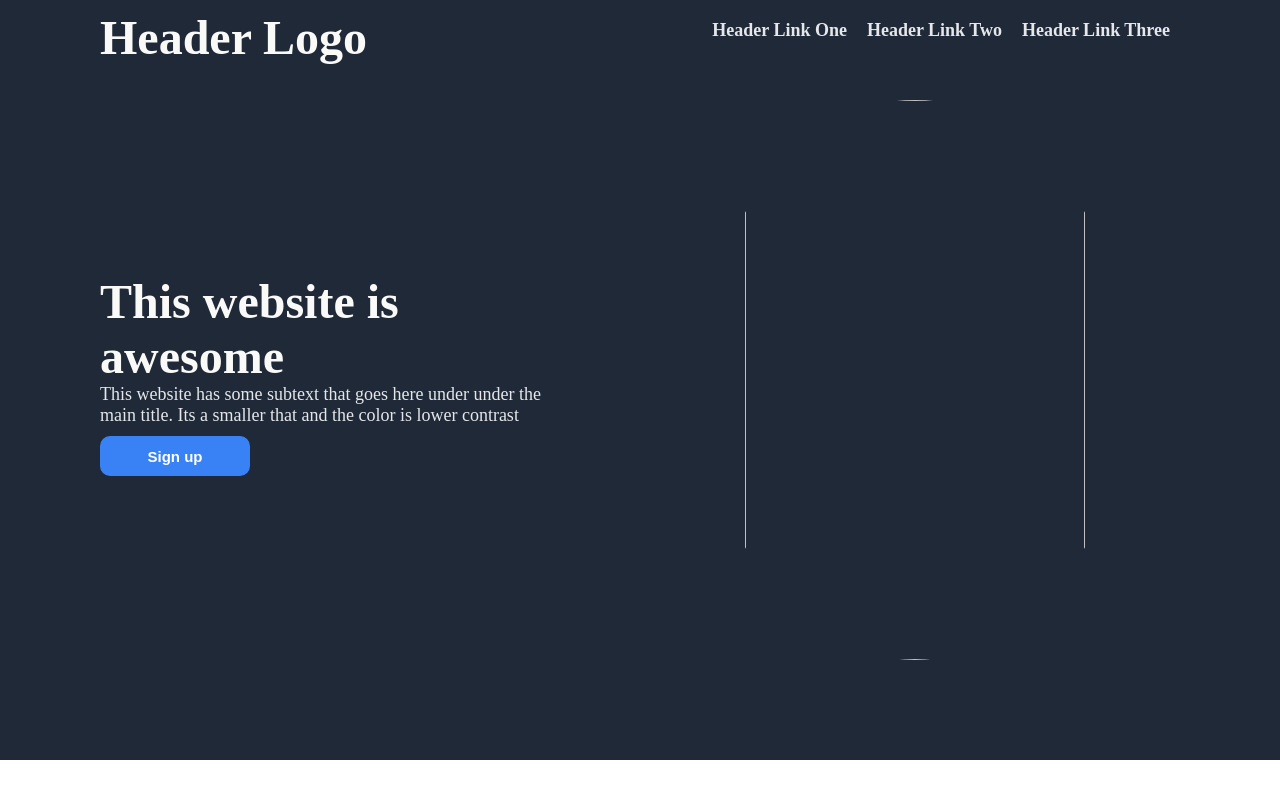
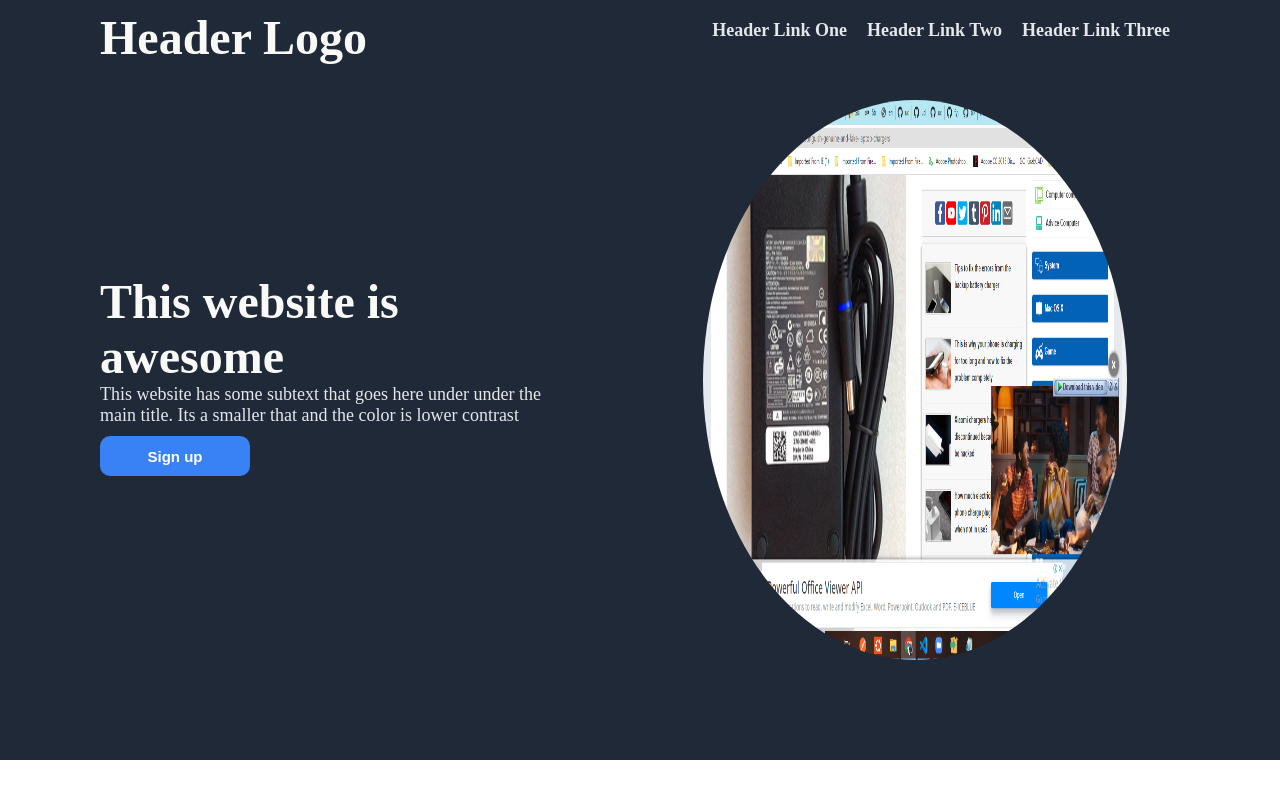
Before and after one commit to lawallanre00490038/landing-page-odinProject, a plain HTML site: page index.html in a window 1280 px wide. Shown: the top 800 px of the page. Drawn offline with Linux system fonts and the light colour scheme.

Commit message:
Update index.html

```diff
--- a/index.html
+++ b/index.html
@@ -30,7 +30,7 @@
                 <input type="button" class="btn btn-formal first-btn" value="Sign up">
             </div>
             <div class="right">
-                <img src="images/logo.jpg" alt="">
+                <img src="images/Screenshot (76).png" alt="">
             </div>
         </div>
     </div>
```
